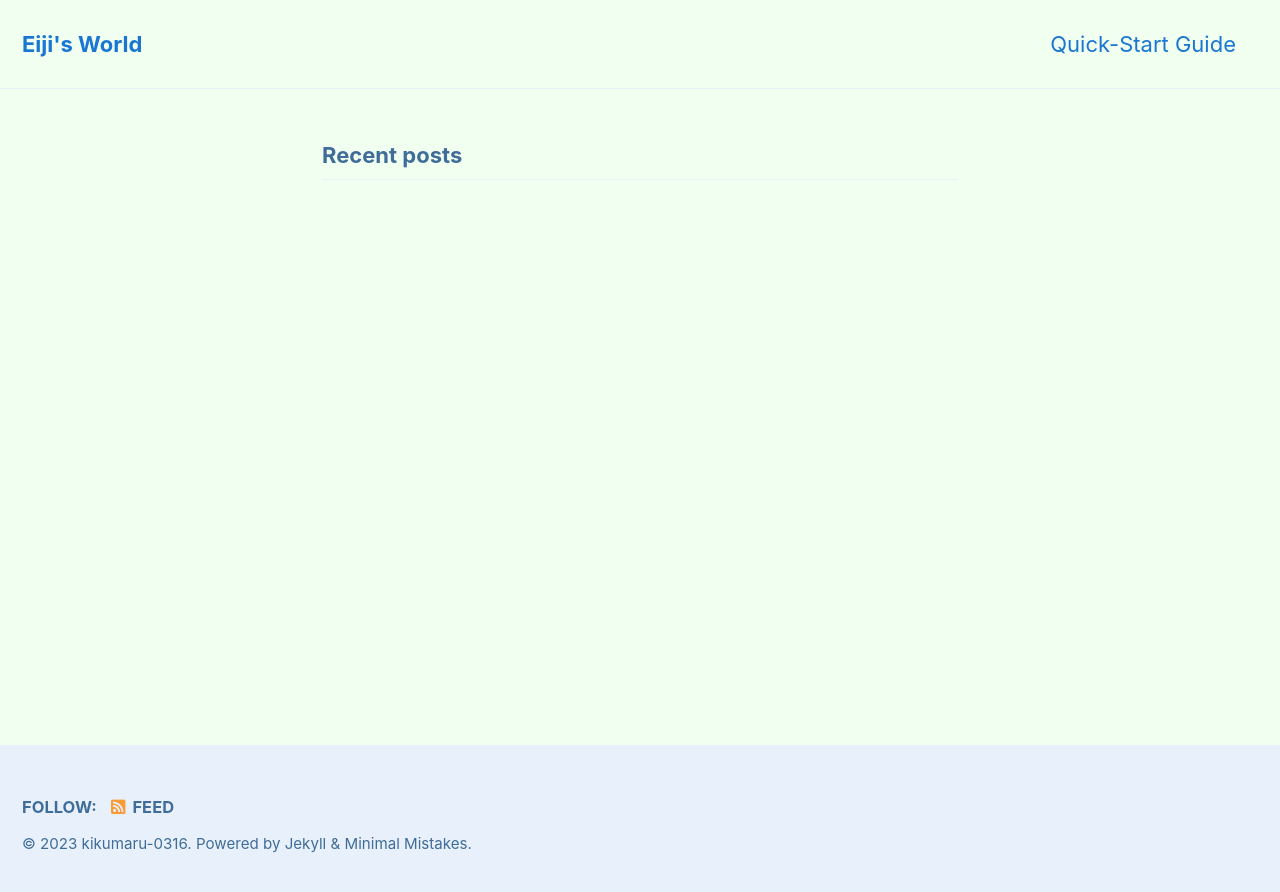
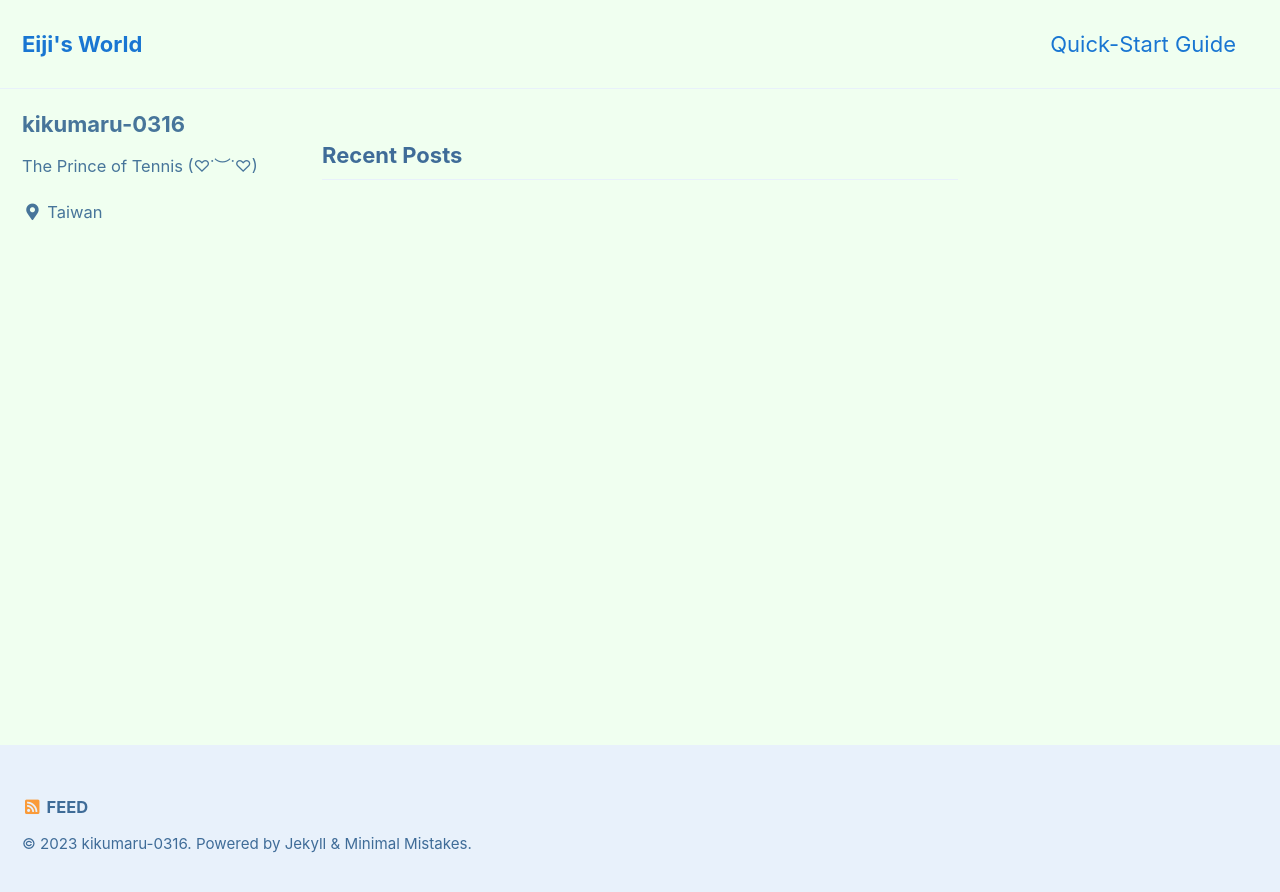
Before and after one commit to kikumaru-0316/kikumaru-0316.github.io, a Jekyll site: the page built from index.markdown, in a window 1280 px wide. Shown: the top 892 px of the page. Built offline with Jekyll 4.4.1, drawn with Linux system fonts in a browser that asks for light colours; cached includes are drawn as plain includes; the list of posts is cut into pages by our own code.

Commit message:
Update _config.yml

```diff
--- a/_config.yml
+++ b/_config.yml
@@ -15,7 +15,7 @@
 minimal_mistakes_skin    : "aqua" # "air", "aqua", "contrast", "dark", "dirt", "neon", "mint", "plum", "sunrise"
 
 # Site Settings
-locale                   : "en-US"
+locale                   : "Taiwan"
 title                    : "Eiji's World"
 title_separator          : "-"
 subtitle                 : # site tagline that appears below site title in masthead
@@ -24,7 +24,7 @@ description              : "The Prince of Tennis (♡˙︶˙♡)"
 url                      : # the base hostname & protocol for your site e.g. "https://mmistakes.github.io"
 baseurl                  : # the subpath of your site, e.g. "/blog"
 repository               : # GitHub username/repo-name e.g. "mmistakes/minimal-mistakes"
-teaser                   : # path of fallback teaser image, e.g. "/assets/images/500x300.png"
+teaser                   : /assets/images# path of fallback teaser image, e.g. "/assets/images/500x300.png"
 logo                     : # path of logo image to display in the masthead, e.g. "/assets/images/88x88.png"
 masthead_title           : # overrides the website title displayed in the masthead, use " " for no title
 # breadcrumbs            : false # true, false (default)
@@ -38,7 +38,7 @@ comments:
   facebook:
     # https://developers.facebook.com/docs/plugins/comments
     appid                :
-    num_posts            : # 5 (default)
+    num_posts            : 10 # 5 (default)
     colorscheme          : # "light" (default), "dark"
   utterances:
     theme                : # "github-light" (default), "github-dark"
@@ -104,10 +104,10 @@ analytics:
 
 # Site Author
 author:
-  name             : "Your Name"
+  name             : "kikumaru-0316"
   avatar           : # path of avatar image, e.g. "/assets/images/bio-photo.jpg"
-  bio              : "I am an **amazing** person."
-  location         : "Somewhere"
+  bio              : "The Prince of Tennis (♡˙︶˙♡)"
+  location         : "Taiwan"
   email            :
   links:
     - label: "Email"
@@ -281,12 +281,12 @@ compress_html:
 defaults:
   # _posts
   - scope:
-      path: ""
-      type: posts
+      path: "" # an empty string here means all files in the project
+      type: pages
     values:
       layout: single
       author_profile: true
-      read_time: true
+      read_time: false
       comments: # true
       share: true
       related: true
```
